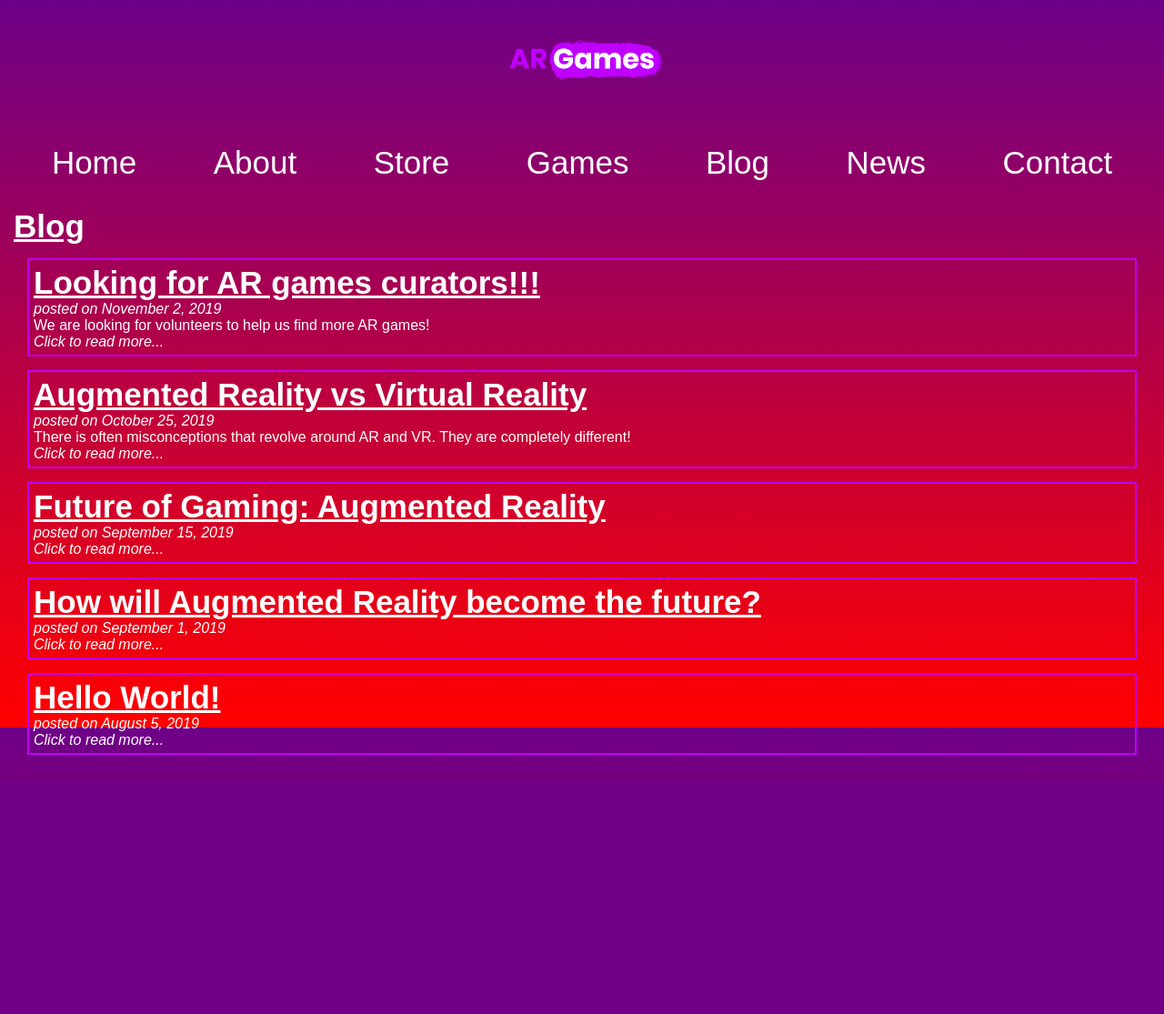
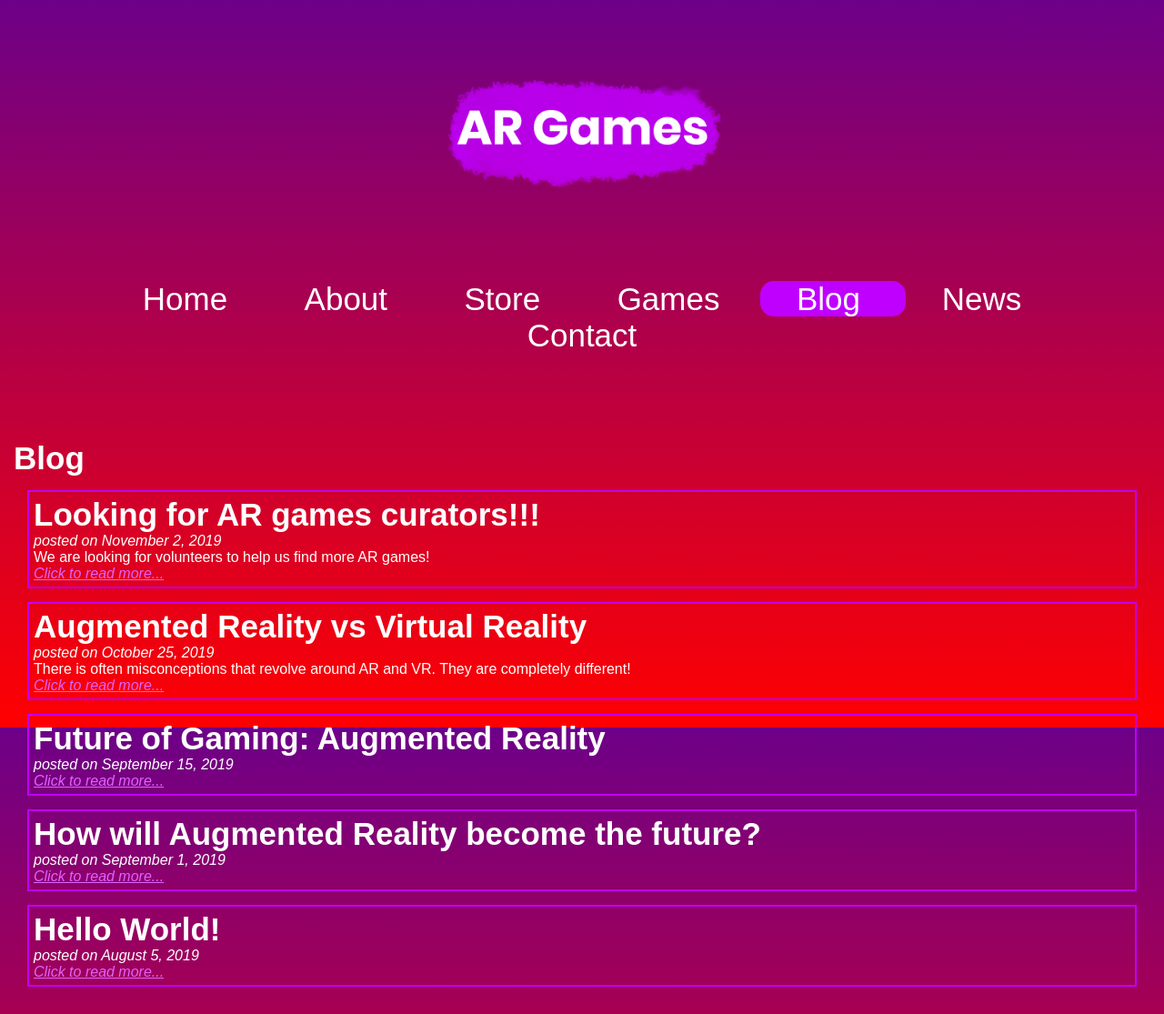
Before and after one commit to lrbn86/AR-Games, a PHP site: page /blog.html in a window 1280 px wide. Shown: the whole page at 91% size. Before the commit the page ends 830 px from the top, so only its background shows below. Run offline with PHP 8.4, Linux system fonts and the light colour scheme.

Commit message:
About/Blog/News are finished. Now working on homepage, games/store, and contact form.

```diff
--- a/WWW/CSS/mobile.css
+++ b/WWW/CSS/mobile.css
@@ -1,4 +1,3 @@
-/* Mobile First Design */
 * {
   padding: 0;
   margin: 0;
@@ -30,7 +29,7 @@ body {
 
 /* Mobile */
 #logo {
-  width: 100px;
+  width: 30%;
   position: absolute;
   top: 50%;
   left: 50%;
@@ -41,10 +40,6 @@ body {
   height: 50px;
   background-color: black;
   position: relative;
-}
-
-#logo {
-  width: 50%;
 }
 
 #nav-links {
@@ -123,5 +118,6 @@ div.gallery:hover {
 }
 
 .read-more-post {
-  color: blue;
+  color: #e062ff;
+  text-decoration: underline;
 }
--- a/WWW/CSS/style.css
+++ b/WWW/CSS/style.css
@@ -19,10 +19,16 @@ body {
   background-image: linear-gradient(#6d0088, red);
   background-attachment: fixed;
 }
+
+#logo {
+  width: 25%;
+}
+
 #nav-bar {
   /* background-color: black; */
   text-align: center;
   padding: 15px;
+  padding-bottom: 80px;
 }
 
 #bars-icon {
@@ -89,10 +95,6 @@ div.gallery:hover {
   padding-top: 15px;
 }
 
-h1 {
-  text-decoration: underline;
-}
-
 .blog-post,
 .news-post {
   margin: 15px;
@@ -111,6 +113,7 @@ h1 {
   font-style: italic;
 }
 
-.read-more-post:hover {
-  color: blue;
+.read-more-post {
+  color: #e062ff;
+  text-decoration: underline;
 }
--- a/WWW/about.html
+++ b/WWW/about.html
@@ -12,11 +12,13 @@
     <div id="nav-bar">
       <i id="bars-icon" class="fa fa-2x fa-bars"></i>
       <a href="index.html">
-        <img id="logo" src="Images/ARGames_logo1.png" alt="Logo of AR Games" />
+        <img id="logo" src="Images/ARGames_Logo.png" alt="Logo of AR Games" />
       </a>
       <ul id="nav-links">
         <li><a href="index.html">Home</a></li>
-        <li><a href="about.html">About</a></li>
+        <li style="background-color: #c000ff;border-radius:15px;">
+          <a href="about.html">About</a>
+        </li>
         <li><a href="store.html">Store</a></li>
         <li><a href="games.html">Games</a></li>
         <li><a href="blog.html">Blog</a></li>
--- a/WWW/blog.html
+++ b/WWW/blog.html
@@ -12,14 +12,16 @@
     <div id="nav-bar">
       <i id="bars-icon" class="fa fa-2x fa-bars"></i>
       <a href="index.html">
-        <img id="logo" src="Images/ARGames_logo1.png" alt="Logo of AR Games" />
+        <img id="logo" src="Images/ARGames_Logo.png" alt="Logo of AR Games" />
       </a>
       <ul id="nav-links">
         <li><a href="index.html">Home</a></li>
         <li><a href="about.html">About</a></li>
         <li><a href="store.html">Store</a></li>
         <li><a href="games.html">Games</a></li>
-        <li><a href="blog.html">Blog</a></li>
+        <li style="background-color: #c000ff;border-radius:15px;">
+          <a href="blog.html">Blog</a>
+        </li>
         <li><a href="news.html">News</a></li>
         <li><a href="contact.html">Contact</a></li>
       </ul>
--- a/WWW/contact.html
+++ b/WWW/contact.html
@@ -12,7 +12,7 @@
     <div id="nav-bar">
       <i id="bars-icon" class="fa fa-2x fa-bars"></i>
       <a href="index.html">
-        <img id="logo" src="Images/ARGames_logo1.png" alt="Logo of AR Games" />
+        <img id="logo" src="Images/ARGames_Logo.png" alt="Logo of AR Games" />
       </a>
       <ul id="nav-links">
         <li><a href="index.html">Home</a></li>
@@ -21,7 +21,9 @@
         <li><a href="games.html">Games</a></li>
         <li><a href="blog.html">Blog</a></li>
         <li><a href="news.html">News</a></li>
-        <li><a href="contact.html">Contact</a></li>
+        <li style="background-color: #c000ff;border-radius:15px;">
+          <a href="contact.html">Contact</a>
+        </li>
       </ul>
     </div>
     <div id="content">
--- a/WWW/games.html
+++ b/WWW/games.html
@@ -12,13 +12,15 @@
     <div id="nav-bar">
       <i id="bars-icon" class="fa fa-2x fa-bars"></i>
       <a href="index.html">
-        <img id="logo" src="Images/ARGames_logo1.png" alt="Logo of AR Games" />
+        <img id="logo" src="Images/ARGames_Logo.png" alt="Logo of AR Games" />
       </a>
       <ul id="nav-links">
         <li><a href="index.html">Home</a></li>
         <li><a href="about.html">About</a></li>
         <li><a href="store.html">Store</a></li>
-        <li><a href="games.html">Games</a></li>
+        <li style="background-color: #c000ff;border-radius:15px;">
+          <a href="games.html">Games</a>
+        </li>
         <li><a href="blog.html">Blog</a></li>
         <li><a href="news.html">News</a></li>
         <li><a href="contact.html">Contact</a></li>
--- a/WWW/index.html
+++ b/WWW/index.html
@@ -11,10 +11,12 @@
     <div id="nav-bar">
       <i id="bars-icon" class="fa fa-2x fa-bars"></i>
       <a href="index.html">
-        <img id="logo" src="Images/ARGames_logo1.png" alt="Logo of AR Games" />
+        <img id="logo" src="Images/ARGames_Logo.png" alt="Logo of AR Games" />
       </a>
       <ul id="nav-links">
-        <li><a href="index.html">Home</a></li>
+        <li style="background-color: #c000ff;border-radius:15px;">
+          <a href="index.html">Home</a>
+        </li>
         <li><a href="about.html">About</a></li>
         <li><a href="store.html">Store</a></li>
         <li><a href="games.html">Games</a></li>
--- a/WWW/news.html
+++ b/WWW/news.html
@@ -12,7 +12,7 @@
     <div id="nav-bar">
       <i id="bars-icon" class="fa fa-2x fa-bars"></i>
       <a href="index.html">
-        <img id="logo" src="Images/ARGames_logo1.png" alt="Logo of AR Games" />
+        <img id="logo" src="Images/ARGames_Logo.png" alt="Logo of AR Games" />
       </a>
       <ul id="nav-links">
         <li><a href="index.html">Home</a></li>
@@ -20,7 +20,9 @@
         <li><a href="store.html">Store</a></li>
         <li><a href="games.html">Games</a></li>
         <li><a href="blog.html">Blog</a></li>
-        <li><a href="news.html">News</a></li>
+        <li style="background-color: #c000ff;border-radius:15px;">
+          <a href="news.html">News</a>
+        </li>
         <li><a href="contact.html">Contact</a></li>
       </ul>
     </div>
--- a/WWW/store.html
+++ b/WWW/store.html
@@ -12,12 +12,14 @@
     <div id="nav-bar">
       <i id="bars-icon" class="fa fa-2x fa-bars"></i>
       <a href="index.html">
-        <img id="logo" src="Images/ARGames_logo1.png" alt="Logo of AR Games" />
+        <img id="logo" src="Images/ARGames_Logo.png" alt="Logo of AR Games" />
       </a>
       <ul id="nav-links">
         <li><a href="index.html">Home</a></li>
         <li><a href="about.html">About</a></li>
-        <li><a href="store.html">Store</a></li>
+        <li style="background-color: #c000ff;border-radius:15px;">
+          <a href="store.html">Store</a>
+        </li>
         <li><a href="games.html">Games</a></li>
         <li><a href="blog.html">Blog</a></li>
         <li><a href="news.html">News</a></li>
```
Also changed, not shown: WWW/JS/index.js (+0 -8 lines), WWW/Images/ARGames_Logo.png (added).
